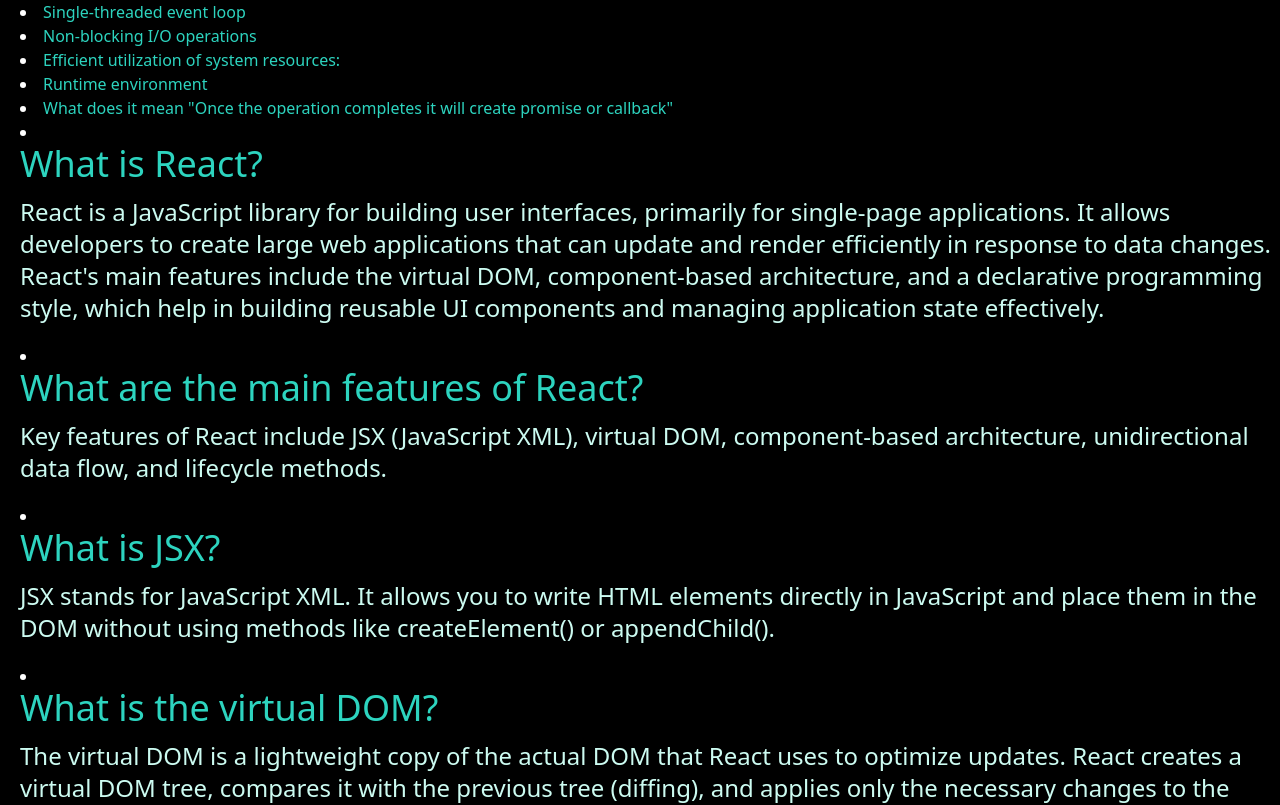
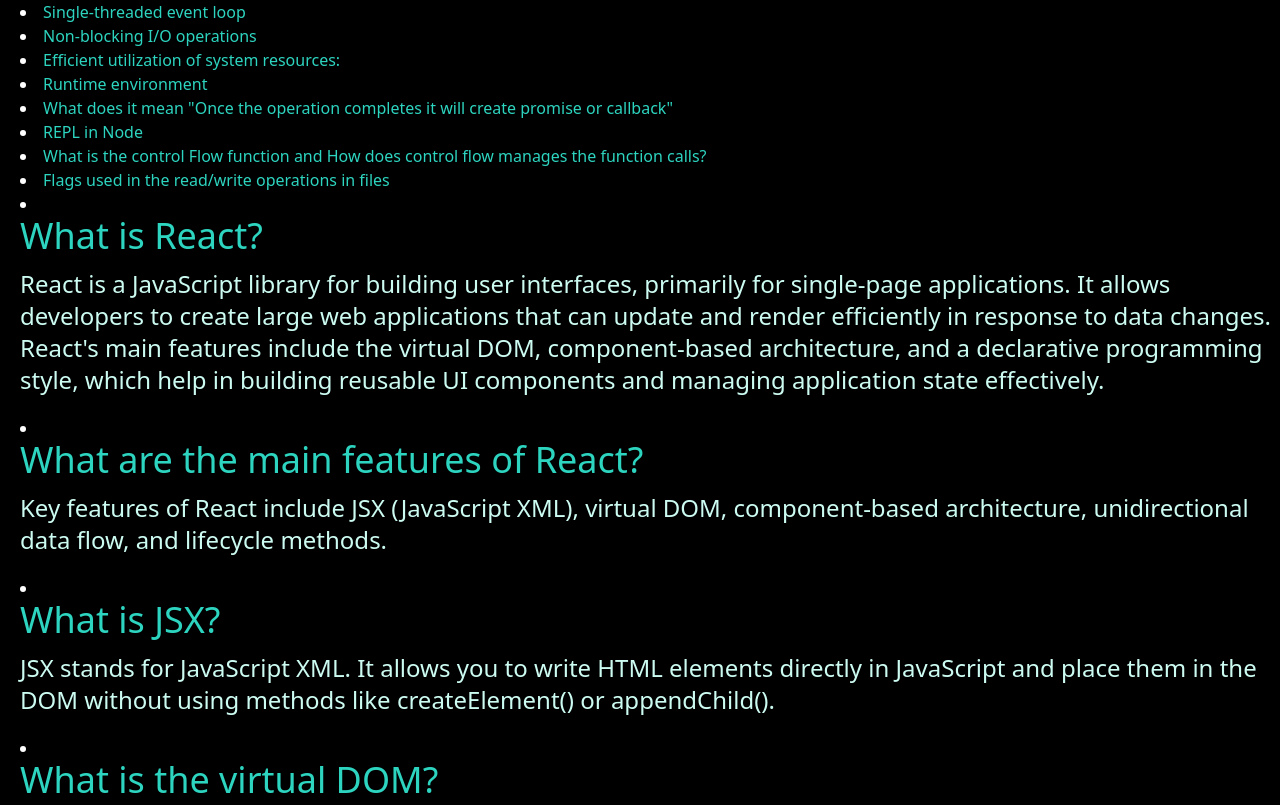
Before and after one commit to Aviral000/mockQNA, a React (Create React App) app: page / in a window 1280 px wide. Shown: the part 1520-2325 px from the top of the page. Built offline with nearby package versions, Linux system fonts and the light colour scheme.

Commit message:
all node question is done, checking crio for more

```diff
--- a/src/component/QNAReact.jsx
+++ b/src/component/QNAReact.jsx
@@ -184,7 +184,7 @@
     },
     {
         question: "What is the cluster module in Node.js, and how does it help in handling concurrent requests?",
-        answer: "The cluster module allows you to create child processes (workers) that share the same server port. This helps in utilizing multiple CPU cores to handle concurrent requests, improving the performance and scalability of the application."
+        answer: "The Cluster module in Node.js is used to create child processes (workers) that share the same server port, enabling the handling of concurrent requests by distributing them across multiple worker processes. This module is particularly useful for taking advantage of multi-core systems, as Node.js is single-threaded by default."
     },
     {
         question: "What are the common strategies to handle a large number of requests in Node.js?",
@@ -245,6 +245,18 @@
     {
         question: `What does it mean "Once the operation completes it will create promise or callback"`,
         answer: "fs.readFile('example.txt', 'utf8', (err, data) => {} in this example, first the operation is going to work which is reading the file asynchronously once the reading operation complete then via callback or promise it will response back to the event loop."
+    },
+    {
+        question: "REPL in Node",
+        answer: "REPL stands for REAL EVAL PRINT LOOP and it represents a computer environment. It's similar to a Windows console or Unix/Linux shell in which a command is entered. Then, the system responds with an output. READ - Reads user's input, parses the input into the javascript data-structure and stores in memory. EVAL - Takes and evaluates the data structure. PRINT - Prints the result. LOOP -Loops the above command until user presses ctrl-c twice"
+    },
+    {
+        question: "What is the control Flow function and How does control flow manages the function calls?",
+        answer: "The control Flow function is a piece of code that runs in between several asynchronous function calls. It follows job: Control the order of execution -> Collect Data -> Limit concurrency -> Call the next step in a program"
+    },
+    {
+        question: "Flags used in the read/write operations in files",
+        answer: "r - open file for reading, an error occurs if the files does't exist. r+ - Opens the file for both reading and writing, if the file does not exist, an error (exception) is thrown. w - Opens the file for both writing, If the file exists, its contents are truncated (overwritten). If the file does not exist, it is created. w+ - Opens the file for both writing and reading. If the file exists, its contents are truncated (overwritten). a - If the file does not exist, it is created. Opens the file for appending. If the file exists, the file pointer is positioned at the end of the file for appending. If the file does not exist, it is created. a+ - Opens the file for both appending and reading. If the file exists, the file pointer is positioned at the end of the file for appending. If the file does not exist, it is created."
     }
 ]
 
```
